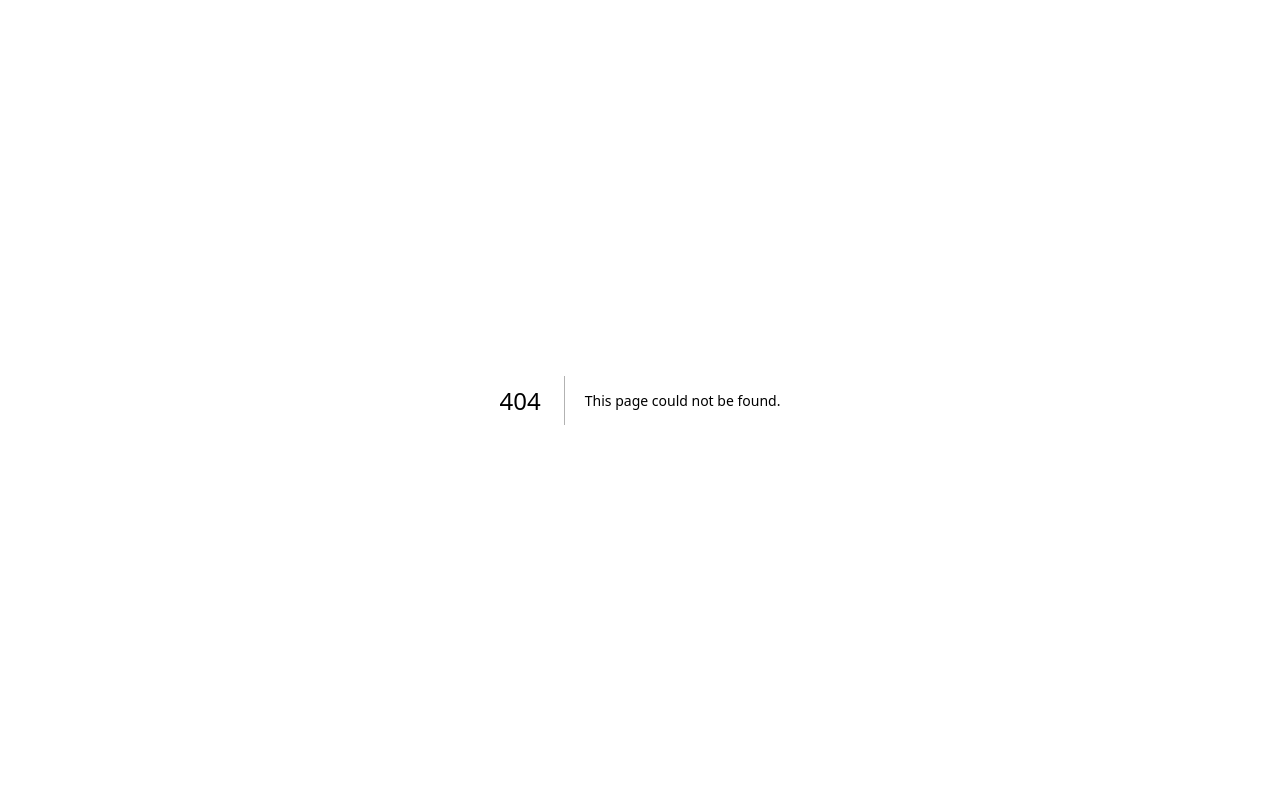
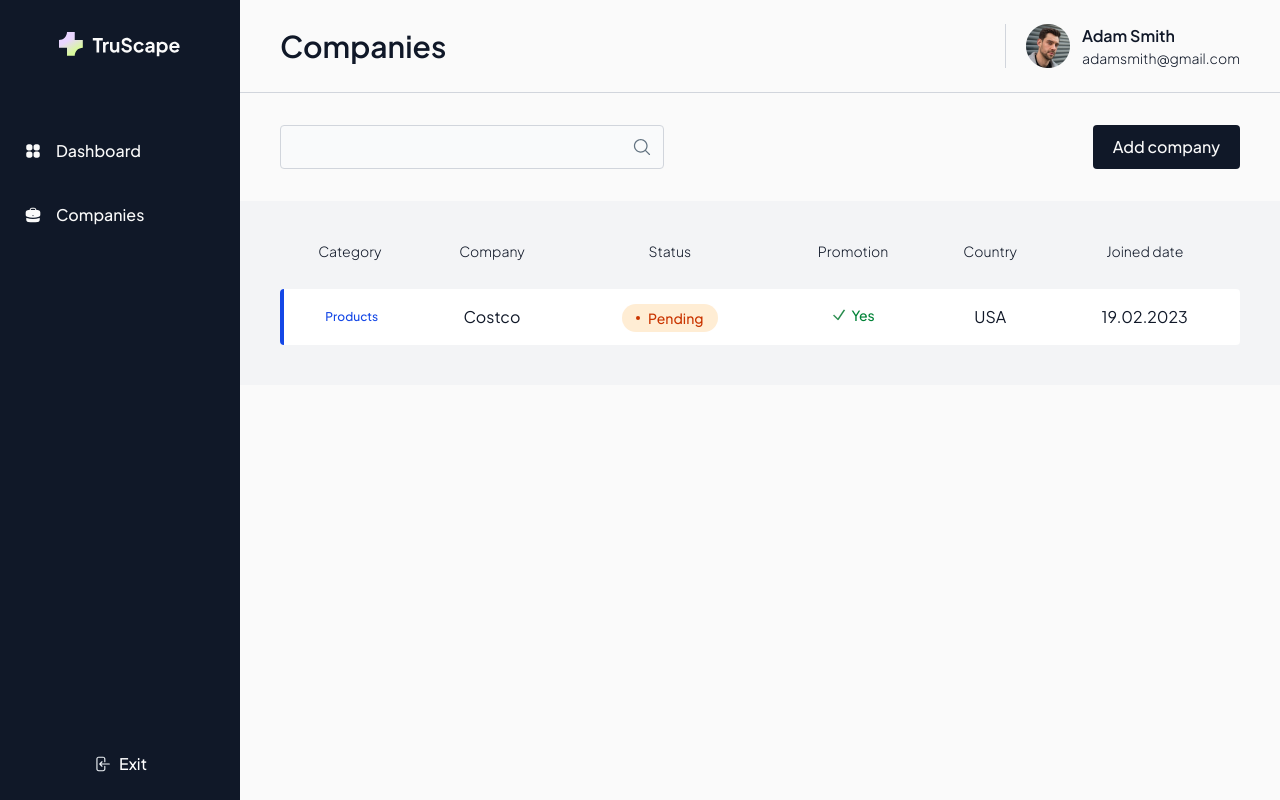
Before and after one commit to OleksandrPM/crm, a Next.js app: page /companies in a window 1280 px wide. Before the commit this address had no page. Built offline with nearby package versions, Linux system fonts and the light colour scheme.

Commit message:
Add root layout, companies and dashboard pages & layout

```diff
--- /dev/null
+++ b/src/app/(admin)/companies/[id]/page.tsx
@@ -0,0 +1,21 @@
+import React from 'react';
+import Header from '@/app/components/Header';
+
+export interface PageProps {
+  params: { id: string };
+}
+
+export function generateStaticParams() {
+  return [{ id: '1' }, { id: '2' }, { id: '3' }];
+}
+
+export default async function Page({ params }: PageProps) {
+  const { id } = await params;
+
+  return (
+    <>
+      <Header>Company {id}</Header>
+      <p>{new Date().toTimeString()}</p>
+    </>
+  );
+}
--- /dev/null
+++ b/src/app/(admin)/companies/page.tsx
@@ -0,0 +1,34 @@
+import React from 'react';
+import Header from '@/app/components/Header';
+import Toolbar from '@/app/components/Toolbar';
+import AddCompanyButton from '@/app/components/AddCompanyButton';
+import SearchInput from '@/app/components/SearchInput';
+import CompanyTable from '@/app/components/CompanyTable';
+import CompanyRow from '@/app/components/CompanyRow';
+import { Status } from '@/app/components/StatusLabel';
+
+export interface PageProps {}
+
+export default function Page({}: PageProps) {
+  return (
+    <>
+      <Header>Companies</Header>
+      <main>
+        <Toolbar action={<AddCompanyButton />}>
+          <SearchInput />
+        </Toolbar>
+        <CompanyTable>
+          <CompanyRow
+            id={1}
+            category="Products"
+            company="Costco"
+            status={Status.Pending}
+            promotion={true}
+            country="USA"
+            joinedDate="02.19.2023"
+          />
+        </CompanyTable>
+      </main>
+    </>
+  );
+}
```
